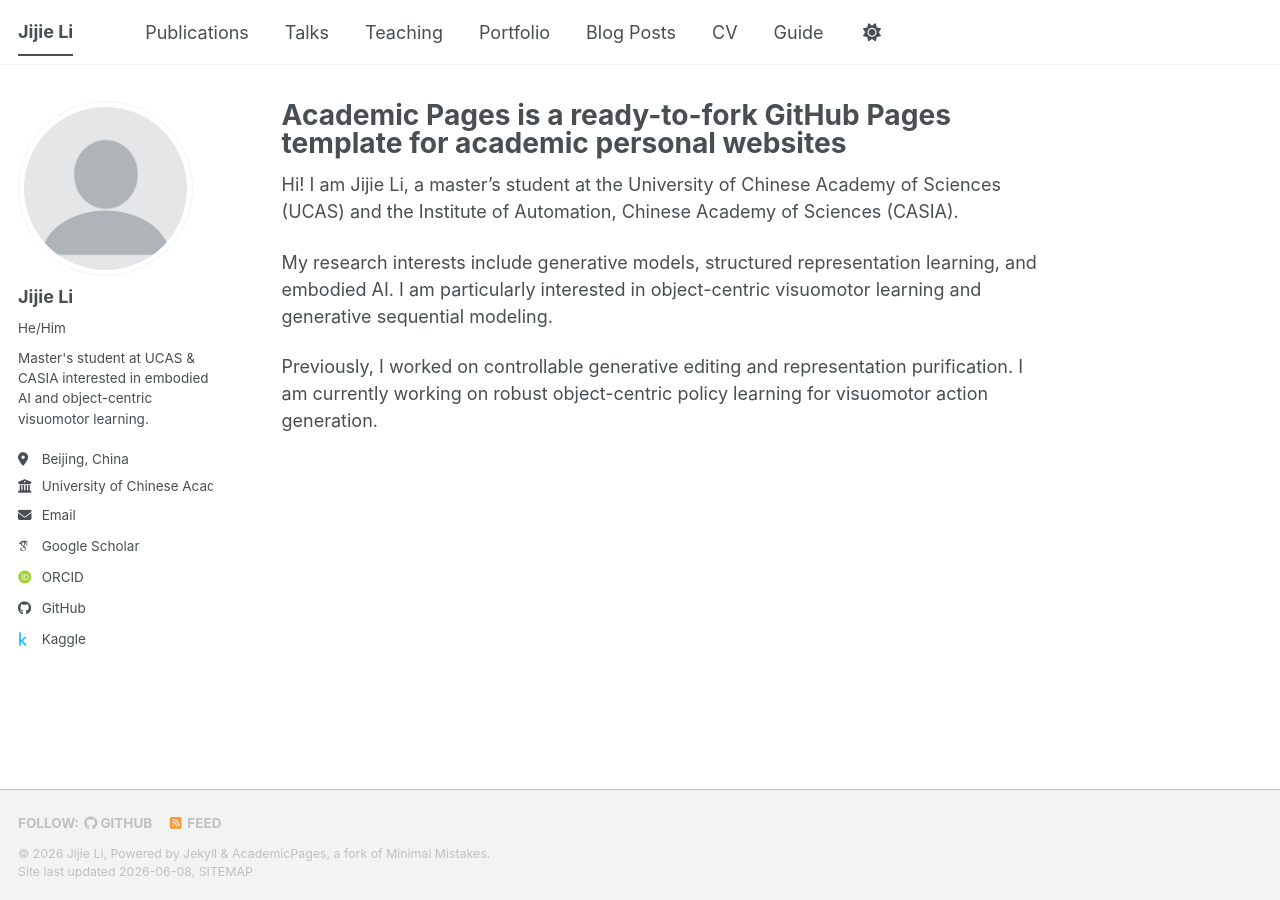
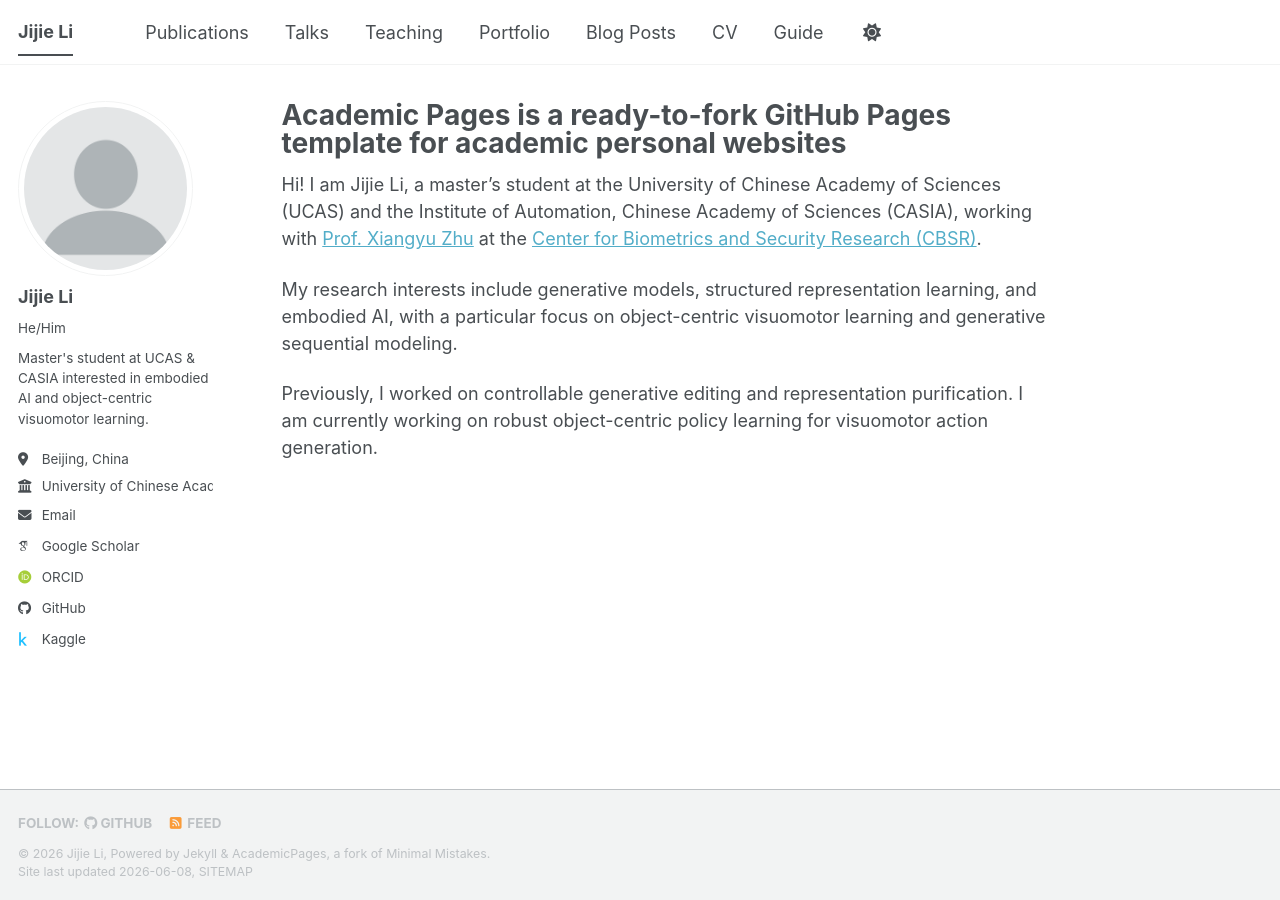
Before and after one commit to Li-Jijie/Li-Jijie.github.io, a Jekyll site: the page built from _pages/about.md, in a window 1280 px wide. Built offline with Jekyll 4.4.1, drawn with Linux system fonts in a browser that asks for light colours; some web fonts are replaced; a script bundle is joined from its source files by our own code; library files that are not in the unit come from our copies.

Commit message:
Update about.md

```diff
--- a/_pages/about.md
+++ b/_pages/about.md
@@ -7,8 +7,8 @@
   - /about.html
 ---
 
-Hi! I am Jijie Li, a master's student at the University of Chinese Academy of Sciences (UCAS) and the Institute of Automation, Chinese Academy of Sciences (CASIA).
+Hi! I am Jijie Li, a master's student at the University of Chinese Academy of Sciences (UCAS) and the Institute of Automation, Chinese Academy of Sciences (CASIA), working with [Prof. Xiangyu Zhu](https://xiangyuzhu-open.github.io/homepage/) at the [Center for Biometrics and Security Research (CBSR)](http://www.cbsr.ia.ac.cn/).
 
-My research interests include generative models, structured representation learning, and embodied AI. I am particularly interested in object-centric visuomotor learning and generative sequential modeling.
+My research interests include generative models, structured representation learning, and embodied AI, with a particular focus on object-centric visuomotor learning and generative sequential modeling.
 
 Previously, I worked on controllable generative editing and representation purification. I am currently working on robust object-centric policy learning for visuomotor action generation.
```
